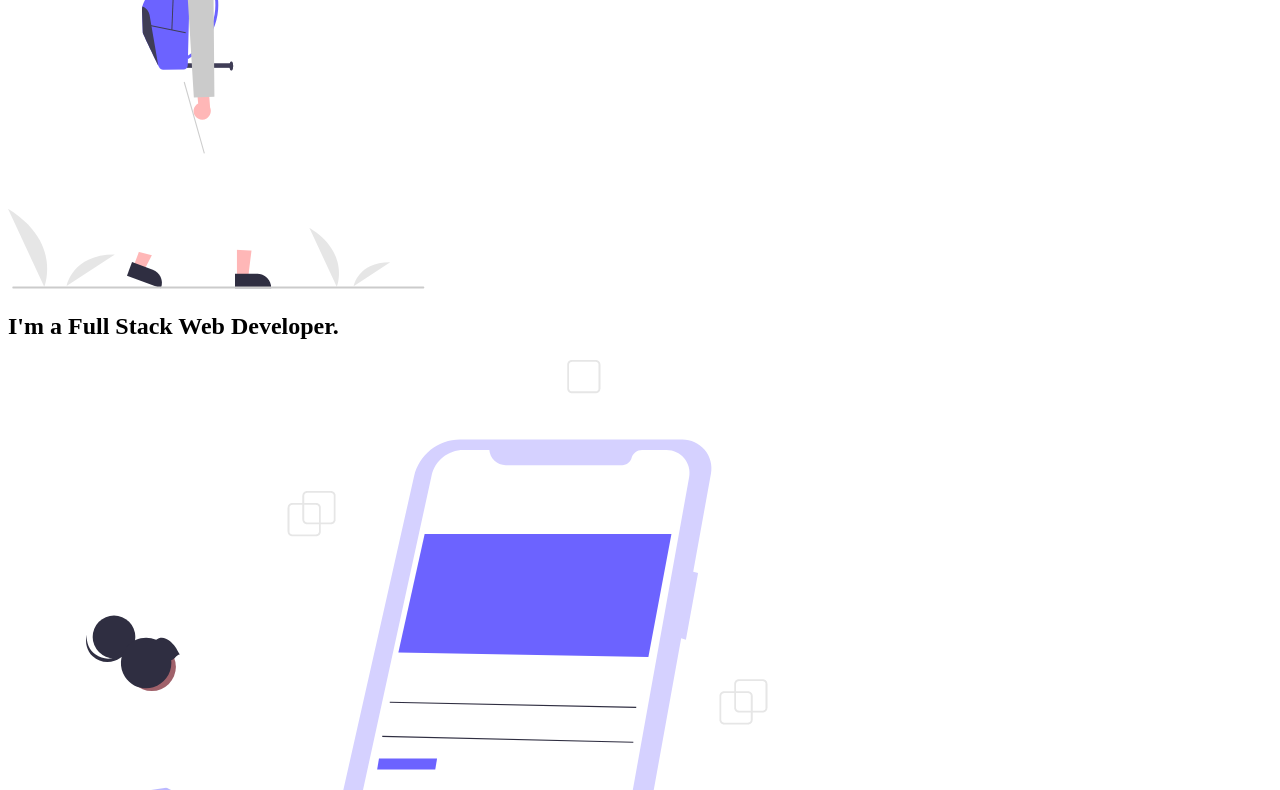
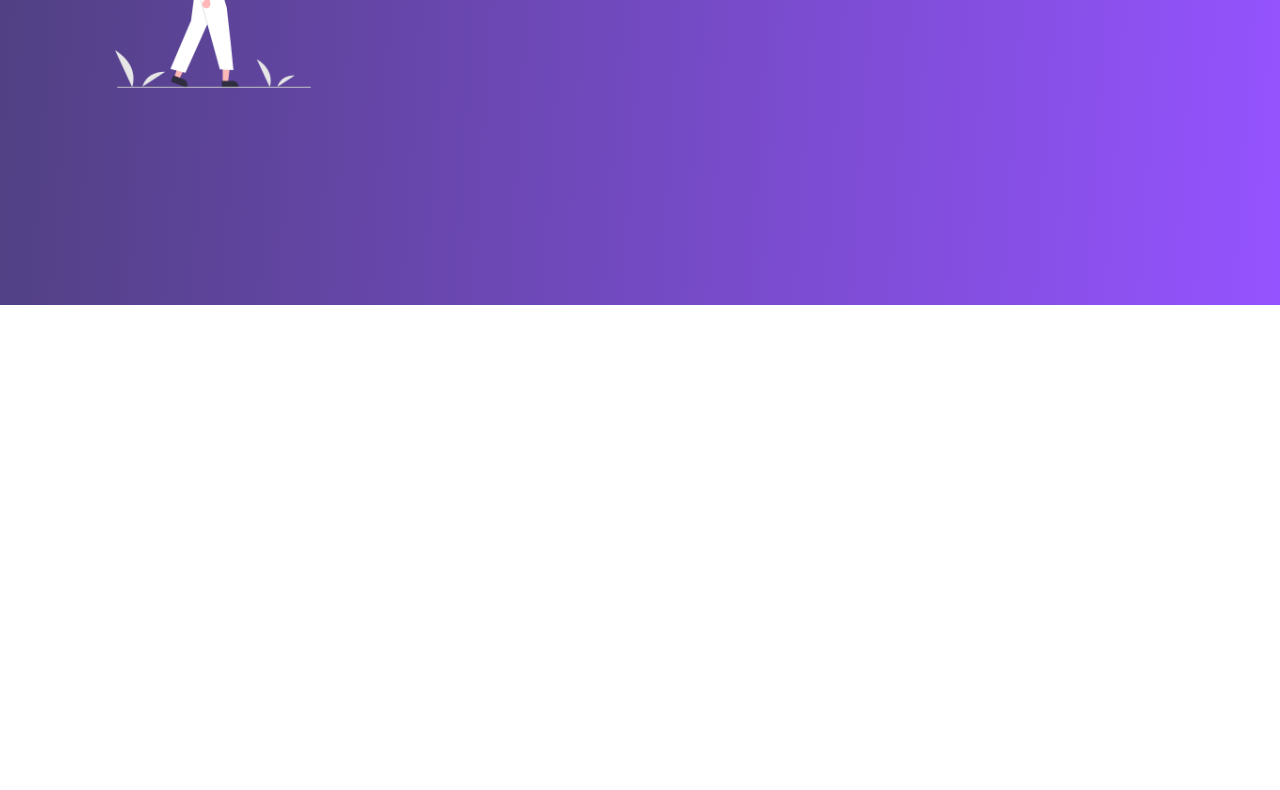
Before and after one commit to AHendley84/portfolio-website, a plain HTML site: page index.html in a window 1280 px wide. Shown: the part 495-1285 px from the top of the page. After the commit the page ends 800 px from the top, so only its background shows below. Drawn offline with Linux system fonts and the light colour scheme.

Commit message:
Complete initial build of the site using placeholder text and images

```diff
--- a/assets/css/style.css
+++ b/assets/css/style.css
@@ -0,0 +1,46 @@
+* {
+    margin: 0;
+    padding: 0;
+    font-family: 'Poppins', sans-serif;
+    box-sizing: border-box;
+}
+
+.container {
+    width: 100%;
+    height: 100vh;
+    overflow-y: scroll;
+    scroll-snap-type: y mandatory;
+}
+
+.slides {
+    width: 100%;
+    height: 100vh;
+    display: flex;
+    align-items: center;
+    justify-content: center;
+    gap: 50px;
+    color: #fff;
+    scroll-snap-align: start;
+}
+
+.slides img {
+    width: 350px;
+}
+
+.slides h2 {
+    font-size: 70px;
+    font-weight: 600;
+    max-width: 650px;
+}
+
+.slide1 {
+    background: linear-gradient(454deg, #4f4080, #9553ff);
+}
+
+.slide2 {
+    background: linear-gradient(454deg, #404c80, #53ff88);
+}
+
+.slide3 {
+    background: linear-gradient(454deg, #9574ff, #ff5353);
+}
--- a/index.html
+++ b/index.html
@@ -4,18 +4,19 @@
     <meta charset="UTF-8">
     <meta name="viewport" content="width=device-width, initial-scale=1.0">
     <title>Andrew Hendley - Full Stack Web Developer</title>
+    <link rel="stylesheet" href="assets/css/style.css">
 </head>
 <body>
     <div class="container">
-        <div class="slides">
+        <div class="slides slide1">
             <img src="assets/images/pic-1.png" alt="Picture 1">
             <h2>I'm a Full Stack Web Developer.</h2>
         </div>
-        <div class="slides">
+        <div class="slides slide2">
             <img src="assets/images/pic-2.png" alt="Picture 2">
             <h2>I develop websites.</h2>
         </div>
-        <div class="slides">
+        <div class="slides slide3">
             <img src="assets/images/pic-3.png" alt="Picture 3">
             <h2>I live in the United Kingdom.</h2>
         </div>
```
